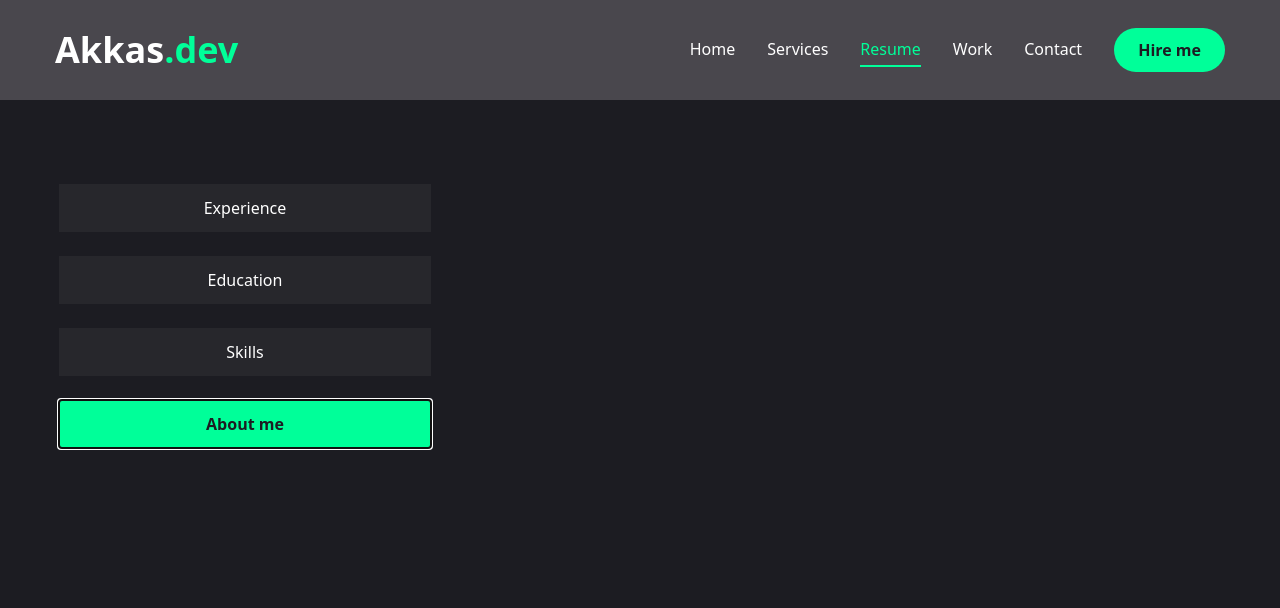
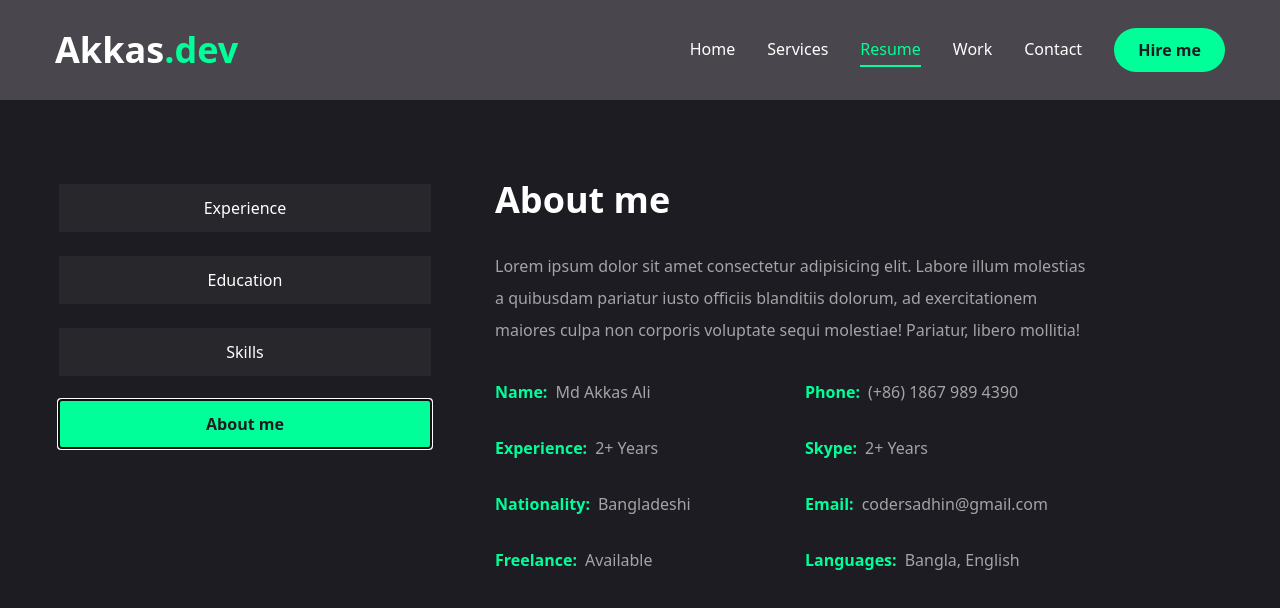
Before and after one commit to coder-sadhin/portfolio_using_nextjs, a Next.js app: page /resume in a window 1280 px wide. Both pictures are taken after a click on the tab "About me". Shown: the top 608 px of the page. Built offline with nearby package versions, Linux system fonts and the light colour scheme.

Commit message:
resume page done

```diff
--- a/app/resume/page.jsx
+++ b/app/resume/page.jsx
@@ -289,7 +289,20 @@
 
             {/* about */}
             <TabsContent value="about" className="w-full pb-5 md:pb-10">
-
+              <div className="flex flex-col gap-[30px] text-center xl:text-left">
+                <h3 className='text-4xl font-bold'>{about.title}</h3>
+                <p className='max-w-[600px] text-white/60 mx-auto xl:mx-0'>{about.description}</p>
+                <ul className='grid grid-cols-1 xl:grid-cols-2 gap-y-6 max-w-[620px] mx-auto xl:mx-0'>
+                  {about.info.map((infoItem, index) => {
+                    return (
+                      <li key={index} className='flex flex-col xl:flex-row gap-2'>
+                        <span className='font-bold text-accent'>{infoItem.fieldName}: </span>
+                        <span className='text-white/60'>{infoItem.fieldValue}</span>
+                      </li>
+                    )
+                  })}
+                </ul>
+              </div>
             </TabsContent>
 
           </div>
```
